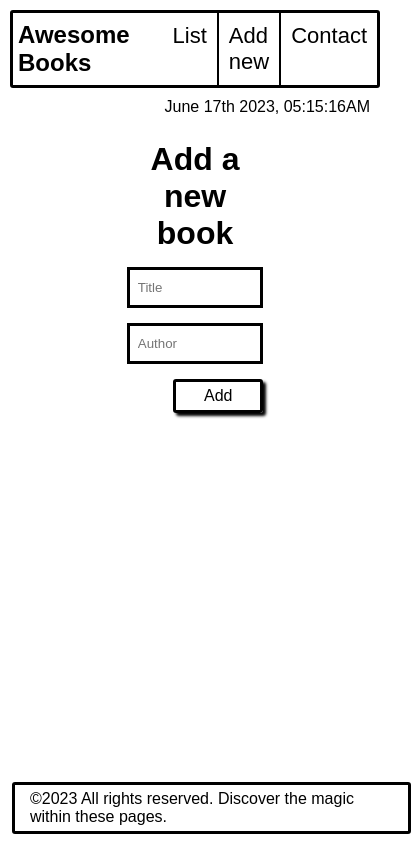
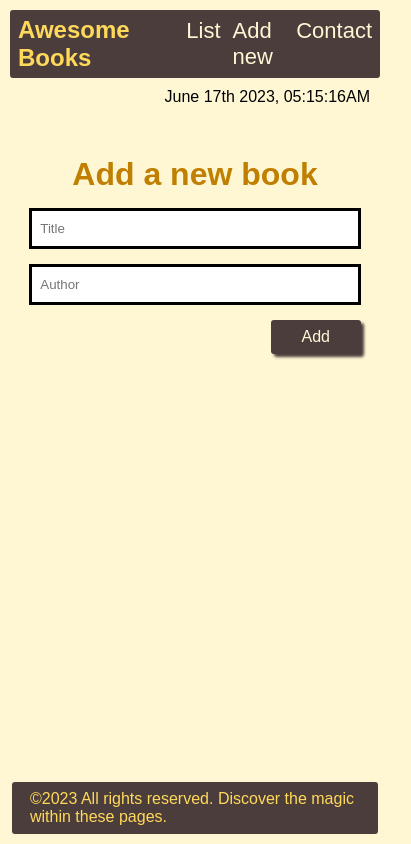
Before and after one commit to Chandan-devs-tech/Awesome-books, a website: page index.html in a window 390 px wide. Both pictures are taken after a click on the item "Add new". Shown: the whole page, 411 px wide, since content can reach past the window. Drawn offline with Linux system fonts and the light colour scheme.

Commit message:
Modify style.css

```diff
--- a/style.css
+++ b/style.css
@@ -8,15 +8,17 @@ body {
   display: flex;
   flex-direction: column;
   min-height: 100vh;
+  background: #fff7d4;
 }
 
 .header {
   display: flex;
   justify-content: space-between;
   align-items: center;
-  border: 3px solid black;
+  border: 3px solid #4c3d3d;
   margin: 10px;
   border-radius: 3px;
+  background: #4c3d3d;
 }
 
 .headerTitle {
@@ -25,7 +27,7 @@ body {
 
 .headerTitle a {
   text-decoration: none;
-  color: black;
+  color: #ffd95a;
 }
 
 .headerList {
@@ -36,10 +38,11 @@ body {
 .headerList li {
   font-size: 22px;
   cursor: pointer;
+  color: #fff7d4;
 }
 
 .headerListBtn {
-  border-right: 2px solid black;
+  border-right: 2px solid #4c3d3d;
   padding: 10px;
 }
 
@@ -64,6 +67,7 @@ body {
   text-align: center;
   font-size: xx-large;
   padding-bottom: 10px;
+  color: #c07f00;
 }
 
 .listSection {
@@ -87,7 +91,7 @@ body {
   gap: 15px;
   padding-bottom: 20px;
   padding-top: 25px;
-  width: 35%;
+  width: 50%;
   display: none;
 }
 
@@ -97,9 +101,10 @@ body {
   padding: 5px;
   border-radius: 3px;
   font-size: medium;
-  background: none;
-  border: 3px solid #000;
-  box-shadow: 3px 3px 3px black;
+  border: 3px solid #4c3d3d;
+  box-shadow: 3px 3px 3px #4c3d3d;
+  background: #4c3d3d;
+  color: #fff7d4;
 }
 
 .formBtn {
@@ -108,9 +113,10 @@ body {
   border-radius: 3px;
   font-size: medium;
   align-self: flex-end;
-  background: none;
-  border: 3px solid #000;
-  box-shadow: 3px 3px 3px black;
+  background: #4c3d3d;
+  border: 3px solid #4c3d3d;
+  box-shadow: 3px 3px 3px #4c3d3d;
+  color: #fff7d4;
 }
 
 .bookListItems {
@@ -122,7 +128,7 @@ body {
 }
 
 .bookListItems:nth-child(odd) {
-  background: lightgray;
+  background: #ffd95a;
 }
 
 .bookList {
@@ -149,12 +155,14 @@ button {
 .formTitle {
   text-align: center;
   font-size: xx-large;
+  color: #c07f00;
 }
 
 .contactTitle {
   text-align: center;
   font-size: xx-large;
   padding-bottom: 10px;
+  color: #c07f00;
 }
 
 .contactSection {
@@ -175,14 +183,82 @@ footer {
   display: flex;
   justify-content: center;
   align-items: center;
-  border: 3px solid black;
+  border: 3px solid #4c3d3d;
   margin: 0 12px 10px 12px;
   border-radius: 3px;
   padding: 5px 15px;
-  width: 93%;
+  background: #4c3d3d;
+}
+
+footer p {
+  color: #ffd95a;
 }
 
 .show {
   display: flex;
   flex-direction: column;
 }
+
+.contactDetail li a {
+  color: #000;
+}
+
+@media (max-width: 767px) {
+  .headerListBtn {
+    border-right: 2px solid #4c3d3d;
+    padding: 5px;
+  }
+
+  .contactBtn {
+    padding: 5px;
+  }
+
+  .bookListContainer {
+    border: 2px solid black;
+    border-radius: 3px;
+    width: 90%;
+  }
+
+  title {
+    text-align: center;
+    font-size: xx-large;
+    padding-bottom: 10px;
+    color: #c07f00;
+    margin-top: 30px;
+  }
+
+  .listSection {
+    margin-top: 25px;
+  }
+
+  .show {
+    display: flex;
+  }
+
+  .formContainer {
+    width: 85%;
+  }
+
+  .mainContainer {
+    flex-grow: 1;
+    display: flex;
+    flex-direction: column;
+    align-items: center;
+    margin-top: 25px;
+  }
+
+  .contactSection {
+    width: 80%;
+  }
+
+  footer {
+    display: flex;
+    justify-content: center;
+    align-items: center;
+    border: 3px solid #4c3d3d;
+    margin: 0 12px 10px 12px;
+    border-radius: 3px;
+    padding: 5px 15px;
+    background: #4c3d3d;
+  }
+}
```
